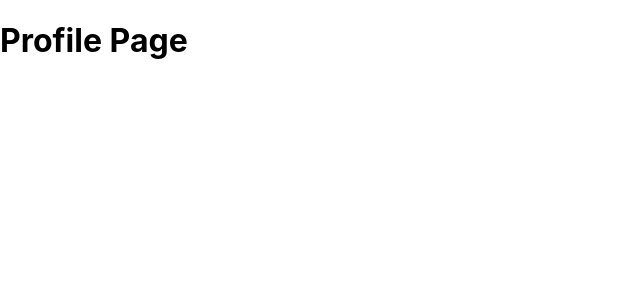
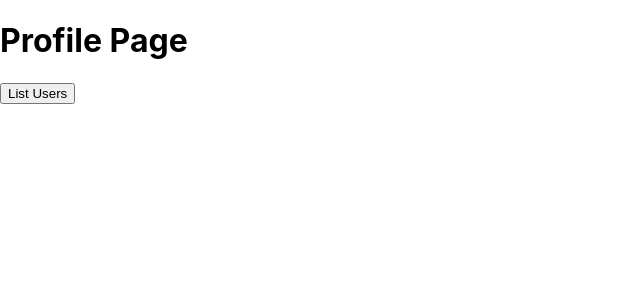
Before and after one commit to karthickvkumar/vshesh-08, a React (Create React App) app in the folder react-project/: page /details in a window 1280 px wide. Shown: the top 300 px of the page, without its empty margins (0-640 px from the left). Built offline with nearby package versions, Linux system fonts and the light colour scheme.

Commit message:
commit message

```diff
--- a/react-project/package.json
+++ b/react-project/package.json
@@ -6,6 +6,7 @@
     "@testing-library/jest-dom": "^5.17.0",
     "@testing-library/react": "^13.4.0",
     "@testing-library/user-event": "^13.5.0",
+    "axios": "^1.6.1",
     "react": "^18.2.0",
     "react-dom": "^18.2.0",
     "react-router-dom": "^6.18.0",
--- a/react-project/src/pages/profile-page.js
+++ b/react-project/src/pages/profile-page.js
@@ -1,9 +1,24 @@
 import React from "react";
+import axios from "axios";
 
 const ProfileScreen = () => {
+
+  const listAllUsers = () => {
+    const url = "https://reqres.in/api/users?page=2";
+
+    axios.get(url)
+      .then((response) => {
+        console.log(response);
+      })
+      .catch((error) => {
+        console.log(error);
+      })
+  }
+
   return(
     <div>
       <h1>Profile Page</h1>
+      <button onClick={() => listAllUsers()}>List Users</button>
     </div>
   )
 }
```
Also changed, not shown: 1 other file (tests, documents, lock files or other folders).
